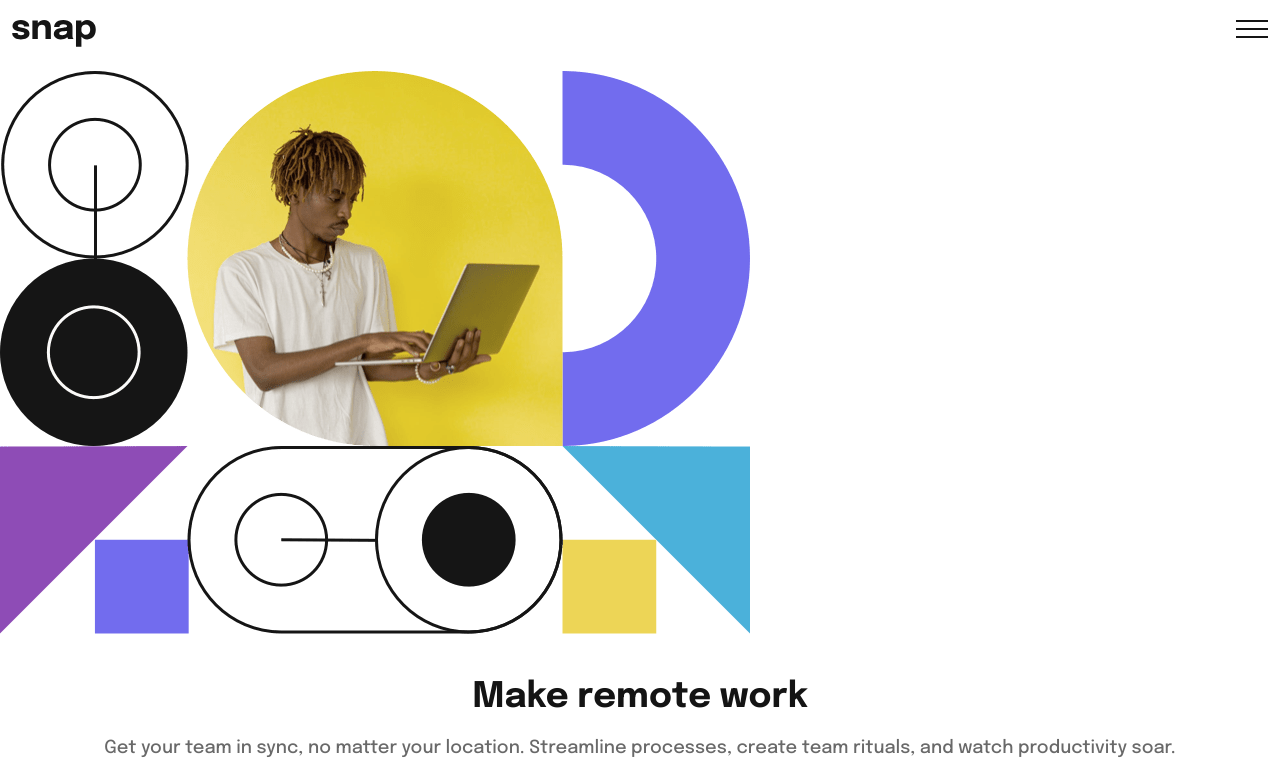
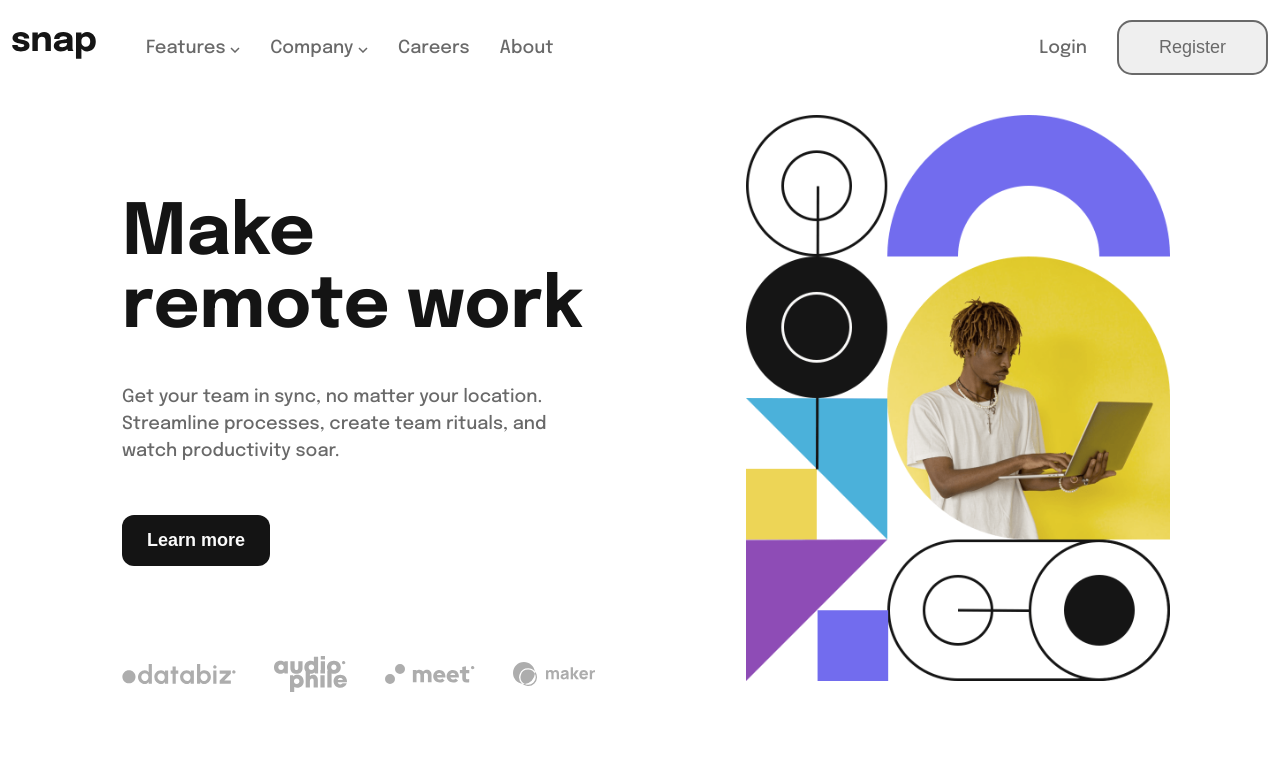
Before and after one commit to JoyAdike/intro-with-dropdown-project, a plain HTML site: page index.html in a window 1280 px wide. Shown: the top 779 px of the page. Drawn offline with Linux system fonts and the light colour scheme.

Commit message:
feat: css updated for desktop screen

```diff
--- a/index.html
+++ b/index.html
@@ -13,7 +13,7 @@
     <!-- nav -->
      <nav class="container">
         <!-- nav-div-1 -->
-         <div>
+         <div id="nav-div-1">
             <div>
                 <img src="assets/logo.svg" alt="nav-logo">
             </div>
@@ -26,14 +26,14 @@
              </ul>
          </div>
          <!-- nav-div-2 -->
-          <div>
+          <div id="nav-div-2">
             <ul>
                 <li>Login</li>
                 <button>Register</button>
             </ul>
           </div>
           <!-- nav-div-3 -->
-           <div>
+           <div id="menu-icon">
             <img src="assets/icon-menu.svg" alt="menu icon">
            </div>
      </nav>
@@ -45,7 +45,7 @@
             <img id="desktop-hero" src="assets/image-hero-desktop.png" alt="image-hero-desktop">
          </section>
          <!-- section-2 -->
-          <section class="container section-2">
+          <section id="section-2" class="container section-2">
             <!-- section-2-div-1 -->
              <div>
                 <h1>Make remote work</h1>
--- a/style.css
+++ b/style.css
@@ -1,34 +1,35 @@
 @import url('https://fonts.googleapis.com/css2?family=Epilogue:ital,wght@0,100..900;1,100..900&display=swap');
 
-*{
+* {
     padding: 0;
     margin: 0;
     box-sizing: border-box;
+    list-style: none;
 }
 
-:root{
+:root {
     --almost-white: hsl(0, 0%, 98%);
     --medium-gray: hsl(0, 0%, 41%);
     --almost-black: hsl(0, 0%, 8%);
 }
 
-body{
-    font-family: "Epilogue" , serif;
+body {
+    font-family: "Epilogue", serif;
     max-width: 1540px;
     margin: 0 auto;
 }
 
 /* nav */
-nav{
+nav {
     display: flex;
     justify-content: space-between;
 }
 
-ul{
+ul {
     display: none;
 }
 
-.container{
+.container {
     max-width: 1400px;
     margin: 0 auto;
     padding: 20px 12px;
@@ -38,15 +39,15 @@ ul{
 /* main */
 /* section-1 */
 
-#desktop-hero{
+#desktop-hero {
     display: none;
 }
 
-#section-1 img{
+#section-1 img {
     max-width: 100%;
 }
 
-h1{
+h1 {
     font-weight: 700;
     font-size: 2.2rem;
     color: var(--almost-black);
@@ -54,7 +55,7 @@ h1{
     text-align: center;
 }
 
-p{
+p {
     color: var(--medium-gray);
     text-align: center;
     font-size: 18px;
@@ -62,12 +63,13 @@ p{
     font-weight: 500;
 }
 
-#section-2-btn-wrapper{
+#section-2-btn-wrapper {
     display: flex;
     justify-content: center;
     padding: 20px 0;
 }
-#section-2-btn-wrapper > button{
+
+#section-2-btn-wrapper>button {
     background-color: var(--almost-black);
     color: var(--almost-white);
     border: none;
@@ -77,15 +79,92 @@ p{
     padding: 15px 25px;
 }
 
-#section-2-img-wrapper{
-    border: 1px solid red;
+#section-2-img-wrapper {
+    /* border: 1px solid red; */
     display: flex;
     justify-content: space-between;
-    /* gap: 20px; */
+    /* gap: 10px; */
     align-items: center;
-    margin: 30px 0;
+    margin: 30px 0 45px 0;
+    /* flex-wrap: wrap; */
+    /* padding: 20px; */
 }
 
-#section-2-img-wrapper img{
+#section-2-img-wrapper img {
     max-width: 100%;
 }
+
+@media(min-width: 1024px) {
+    nav ul {
+        display: flex;
+        align-items: center;
+        color: var(--medium-gray);
+        font-weight: 500;
+        gap: 30px;
+        font-size: 18px;
+    }
+
+    #nav-div-1 {
+        display: flex;
+        gap: 50px;
+        align-items: center;
+    }
+
+    #menu-icon {
+        display: none;
+    }
+
+    nav button {
+        padding: 15px 40px;
+        border: 2px solid var(--medium-gray);
+        border-radius: 15px;
+        font-weight: 500;
+        font-size: 18px;
+        cursor: pointer;
+        color: var(--medium-gray);
+    }
+
+    /* main */
+    #mobile-hero {
+        display: none;
+    }
+
+    #desktop-hero {
+        display: block;
+        /* border: solid yellowgreen; */
+        padding-bottom: 80px;
+    }
+
+    main {
+        display: flex;
+        flex-direction: row-reverse;
+        align-items: center;
+        /* border: 1px solid red; */
+        padding: 20px 110px;
+    }
+
+    #section-2{
+        /* border: solid blue; */
+        padding-top: 60px;
+        padding-right: 150px;
+    }
+
+    h1 {
+        text-align: left;
+        font-size: 4.4rem;
+        padding-bottom: 40px;
+
+    }
+
+    p {
+        text-align: left;
+        padding-bottom: 30px;
+
+    }
+
+    #section-2-btn-wrapper {
+        justify-content: left;
+        padding-bottom: 60px;
+
+    }
+}
```
